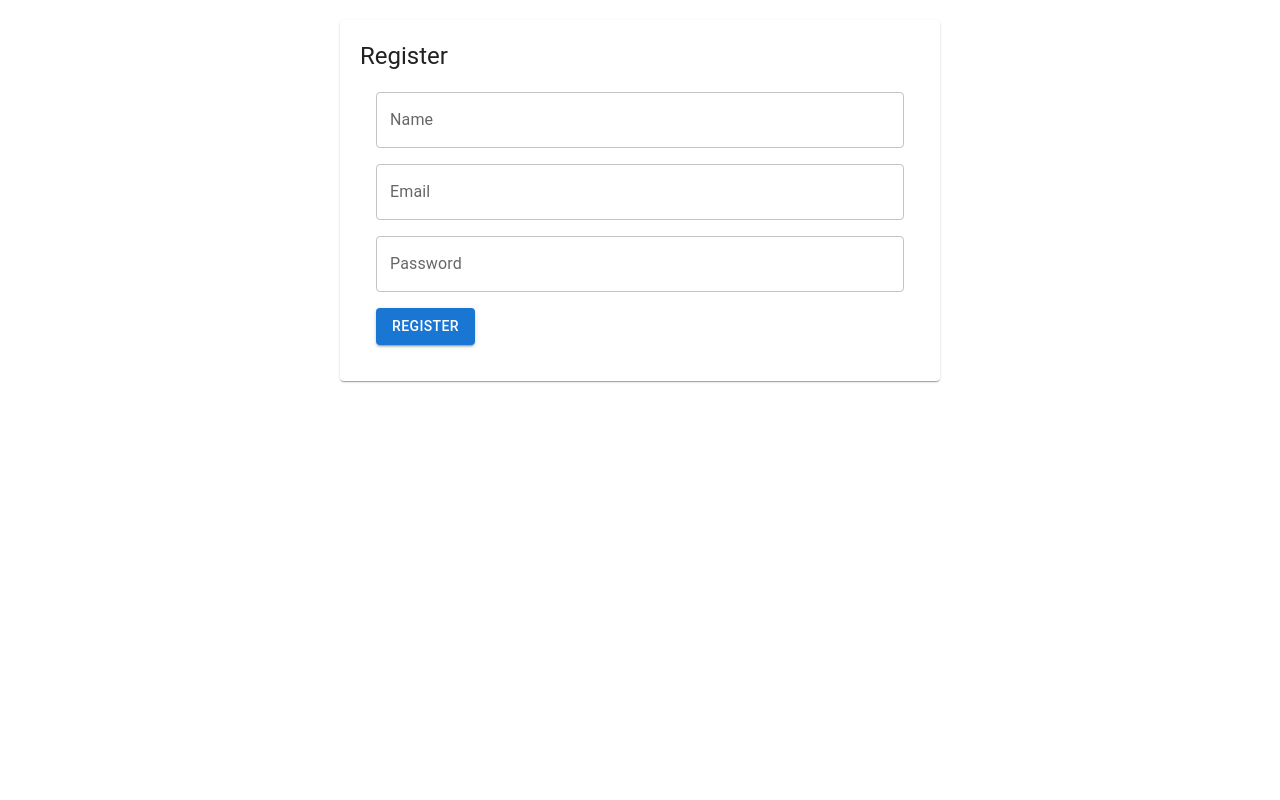
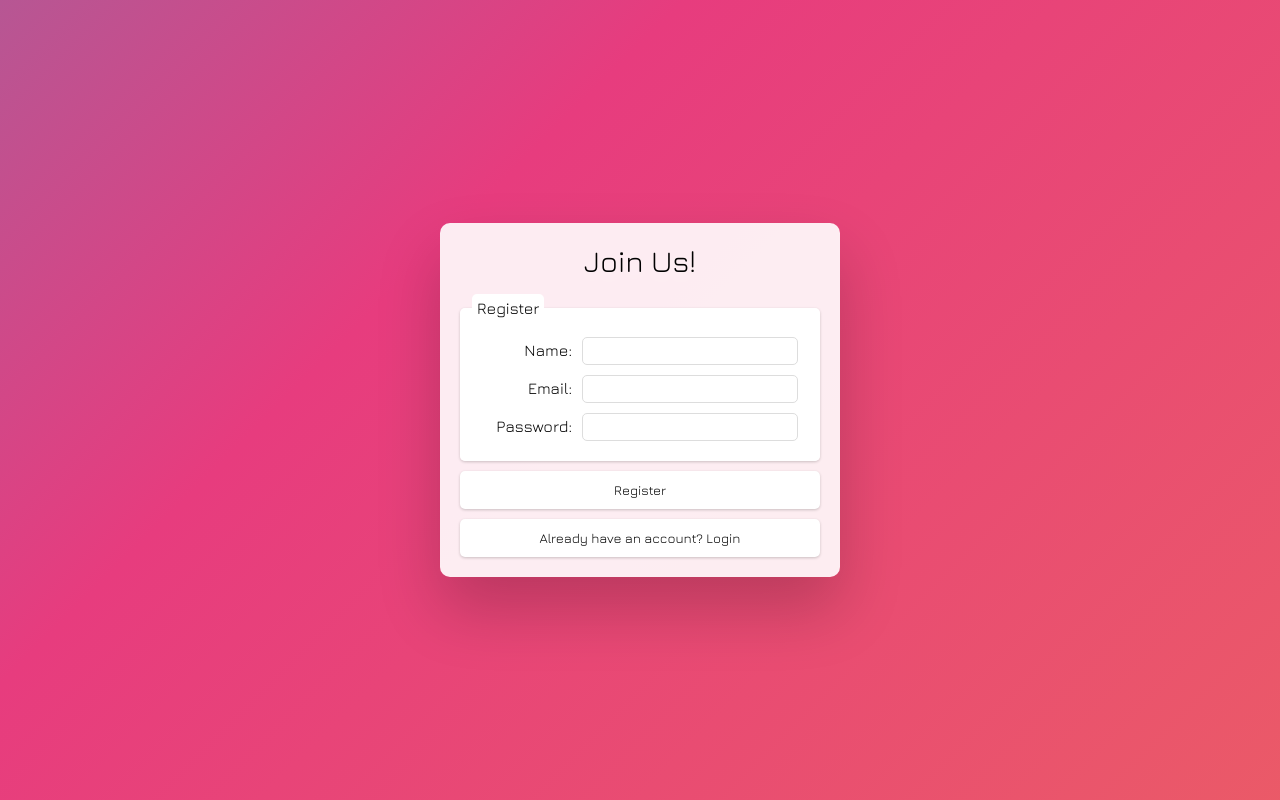
Before and after one commit to BucBharat/Hackathon, a React (Create React App) app: page /register in a window 1280 px wide. Built offline with nearby package versions, Linux system fonts and the light colour scheme.

Commit message:
Beautified register screen

```diff
--- a/src/RegisterScreen.js
+++ b/src/RegisterScreen.js
@@ -7,72 +7,83 @@ import {
   Container,
   Paper,
 } from '@mui/material';
-
+import { useNavigate } from 'react-router-dom';
 function Register() {
   const [userDetails, setUserDetails] = useState({
     name: '',
     email: '',
     password: '',
   });
-
+  const navigate = useNavigate();
   const handleInputChange = event => {
     const { name, value } = event.target;
     setUserDetails(prev => ({ ...prev, [name]: value }));
   };
-
+  const redirectToLogin = () => {
+    navigate('/login');
+  };
   const handleSubmit = event => {
     event.preventDefault();
     // Add registration logic here...
+    navigate('/dashboard');
   };
 
   return (
-    <Container
-      component={Paper}
-      maxWidth="sm"
-      style={{ padding: '20px', marginTop: '20px' }}
-    >
-      <Typography variant="h5" style={{ marginBottom: '20px' }}>
-        Register
-      </Typography>
-      <form onSubmit={handleSubmit}>
-        <Box m={2}>
-          <TextField
-            fullWidth
+    <section id="entry-page">
+      <form>
+        <h2>Join Us!</h2>
+        <fieldset>
+          <legend>Register</legend>
+          <ul>
+            <li className="input-row">
+              <label htmlFor="name" className="input-label">
+                Name:
+              </label>
+              <input
+                type="text"
+                id="name"
                 name="name"
-            label="Name"
-            variant="outlined"
                 value={userDetails.name}
                 onChange={handleInputChange}
+                required
               />
-        </Box>
-        <Box m={2}>
-          <TextField
-            fullWidth
+            </li>
+            <li className="input-row">
+              <label htmlFor="email" className="input-label">
+                Email:
+              </label>
+              <input
+                type="email"
+                id="email"
                 name="email"
-            label="Email"
-            variant="outlined"
                 value={userDetails.email}
                 onChange={handleInputChange}
+                required
               />
-        </Box>
-        <Box m={2}>
-          <TextField
-            fullWidth
+            </li>
+            <li className="input-row">
+              <label htmlFor="password" className="input-label">
+                Password:
+              </label>
+              <input
+                type="password"
+                id="password"
                 name="password"
-            label="Password"
-            variant="outlined"
-            type="password"
                 value={userDetails.password}
                 onChange={handleInputChange}
+                required
               />
-        </Box>
-        <Box m={2}>
-          <Button variant="contained" color="primary" type="submit">
+            </li>
+          </ul>
+        </fieldset>
+        <button type="button" onClick={handleSubmit}>
           Register
-          </Button>
-        </Box>
+        </button>
+        <button type="button" onClick={redirectToLogin}>
+          Already have an account? Login
+        </button>
       </form>
-    </Container>
+    </section>
   );
 }
 
```
Lines whose indentation alone changed are shown as unchanged.
